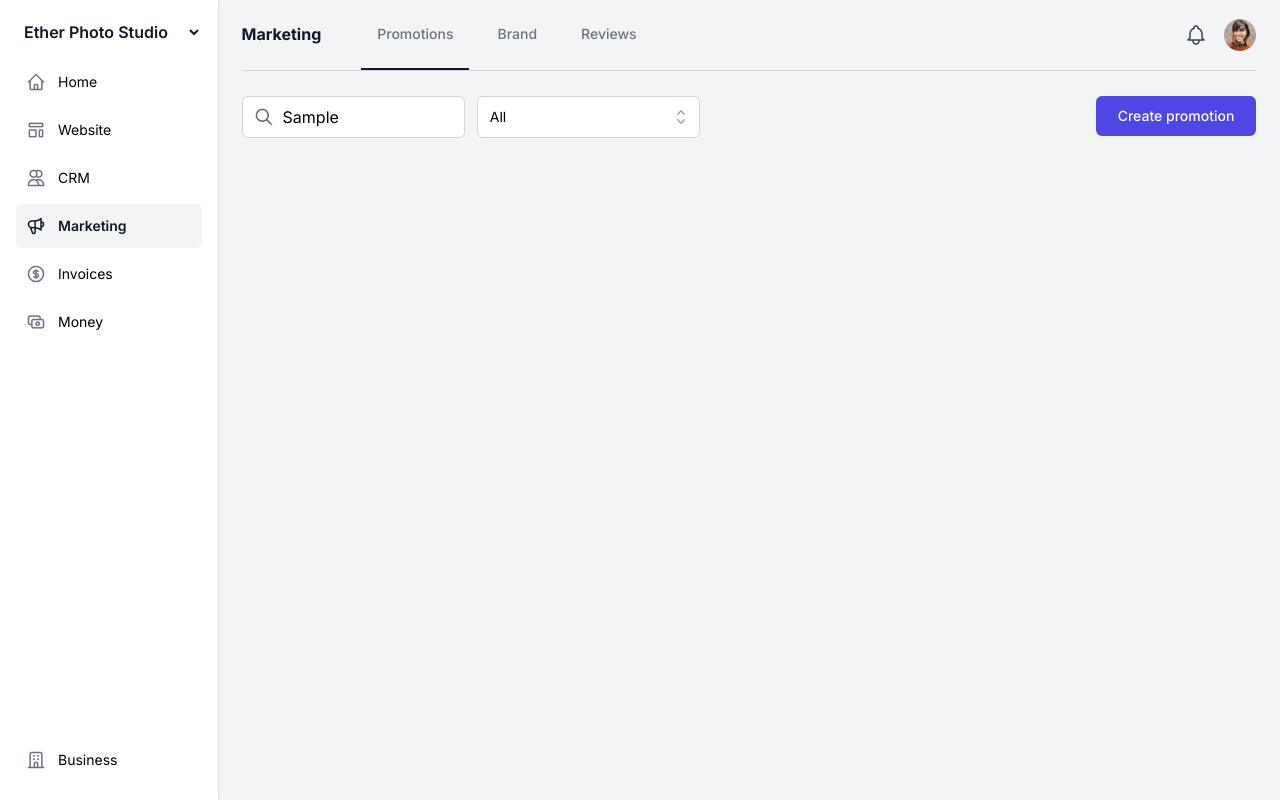
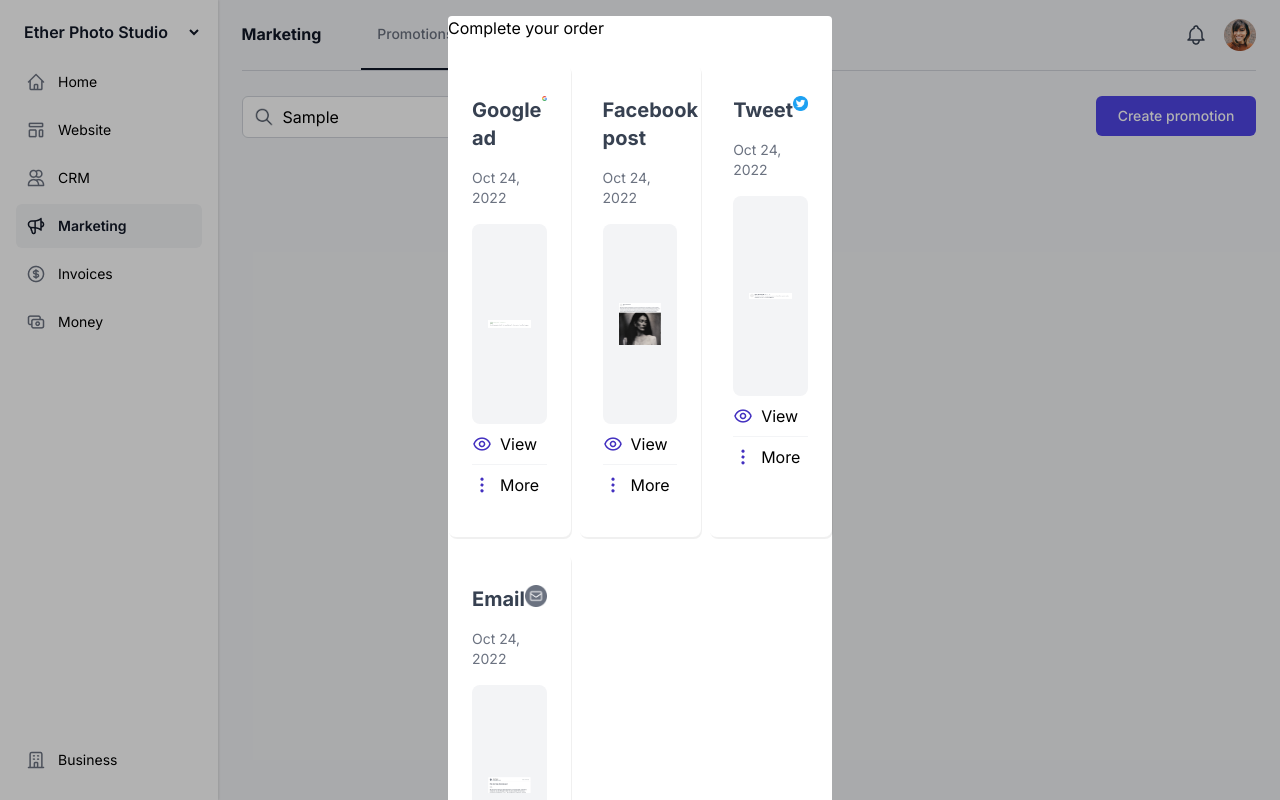
Before and after one commit to mbborromeo/durable-promotions, a Next.js app: page /marketing in a window 1280 px wide. Both pictures are taken after typing "Sample" into the empty fields and a click on the button "Create promotion". Built offline with nearby package versions, Linux system fonts and the light colour scheme.

Commit message:
refactor promo heading + draft Dialog modal

```diff
--- a/src/app/marketing/page.js
+++ b/src/app/marketing/page.js
@@ -1,5 +1,6 @@
 "use client";
 import { useState, useEffect, useMemo } from "react";
+import { Dialog } from "@headlessui/react";
 import NavBar from "@/components/NavBar/NavBar";
 import SubNav from "@/components/SubNav/SubNav";
 import ButtonPrimary from "@/components/ButtonPrimary/ButtonPrimary";
@@ -20,6 +21,7 @@
   const [filterSelectedIndex, setFilterSelectedIndex] = useState(0);
   const [filterType, setFilterType] = useState(filterOptions[0].type);
   const [searchKeyword, setSearchKeyword] = useState("");
+  const [isOpen, setIsOpen] = useState(false);
 
   /* run initially */
   useEffect(() => {
@@ -38,6 +40,9 @@
   };
 
   const onClickCreate = (typeOfPromo) => {
+    setIsOpen(true);
+
+    // draft test
     const newPromo = mockSinglePromo;
 
     newPromo["type"] = typeOfPromo;
@@ -95,6 +100,72 @@
 
       <SubNav />
 
+      {/* Create Modal start */}
+      {/* <Dialog open={isOpen} onClose={() => setIsOpen(false)}>
+        <Dialog.Panel>
+          <Dialog.Title>Deactivate account</Dialog.Title>
+          <Dialog.Description>
+            This will permanently deactivate your account
+          </Dialog.Description>
+
+          <p>
+            Are you sure you want to deactivate your account? All of your data
+            will be permanently removed. This action cannot be undone.
+          </p>
+
+          <button onClick={() => setIsOpen(false)}>Deactivate</button>
+          <button onClick={() => setIsOpen(false)}>Cancel</button>
+        </Dialog.Panel>
+      </Dialog> */}
+
+      {/* <Dialog
+        open={isOpen}
+        onClose={() => setIsOpen(false)}
+        className="relative z-50"
+      >
+        <div className="fixed inset-0 bg-black/30" aria-hidden="true" />
+        <div className="fixed inset-0 flex w-screen items-center justify-center p-4">
+          <Dialog.Panel className="mx-auto max-w-sm rounded bg-white">
+            <Dialog.Title>Complete your order</Dialog.Title>
+          </Dialog.Panel>
+        </div>
+      </Dialog>
+      */}
+
+      <Dialog
+        open={isOpen}
+        onClose={() => setIsOpen(false)}
+        className="relative z-50"
+      >
+        {/* The backdrop, rendered as a fixed sibling to the panel container */}
+        <div className="fixed inset-0 bg-black/30" aria-hidden="true" />
+
+        {/* Full-screen scrollable container */}
+        <div className="fixed inset-0 w-screen overflow-y-auto">
+          {/* Container to center the panel */}
+          <div className="flex min-h-full items-center justify-center p-4">
+            {/* The actual dialog panel  */}
+            <Dialog.Panel className="mx-auto max-w-sm rounded bg-white">
+              <Dialog.Title>Complete your order</Dialog.Title>
+
+              <div className="flex-wrapper-column">
+                {mockDataPromotions.length > 0 &&
+                  mockDataPromotions.map((promo, p) => {
+                    return (
+                      <PromotionCard
+                        promotion={promo}
+                        index={p}
+                        key={promo.id + "_" + p}
+                      />
+                    );
+                  })}
+              </div>
+            </Dialog.Panel>
+          </div>
+        </div>
+      </Dialog>
+      {/* Create Modal end */}
+
       <main>
         <div className="flex-wrapper-start">
           <input
--- a/src/components/PromotionCard/PromotionCard.js
+++ b/src/components/PromotionCard/PromotionCard.js
@@ -1,17 +1,17 @@
 // import Image from "next/image";
 import moment from "moment";
+import filterOptions from "@/app/promotypes.json";
 import "./PromotionCard.css";
 
 const PromotionCard = ({ promotion, index }) => {
+  const promotionHeading = filterOptions.find(
+    (option) => option.type === promotion.type
+  ).name;
+
   return (
     <div className="card">
       <div className="flex-row">
-        <span className="heading">
-          {promotion.type === "google" && "Google ad"}
-          {promotion.type === "facebook" && "Facebook post"}
-          {promotion.type === "twitter" && "Tweet"}
-          {promotion.type === "email" && "Email"}
-        </span>
+        <span className="heading">{promotionHeading}</span>
         <span className={`badge ${promotion.type}`}></span>
       </div>
       <div className="date">{moment(promotion.timestamp).format("ll")}</div>
```
